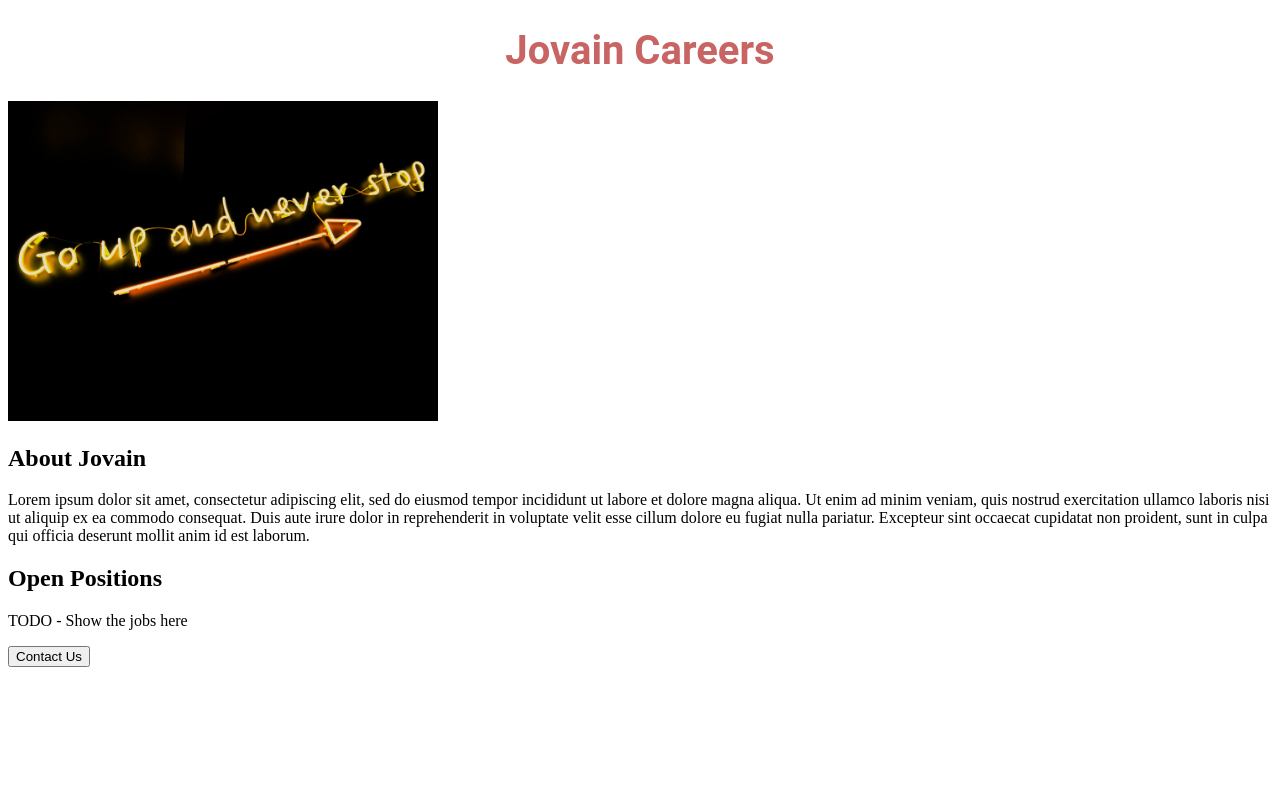
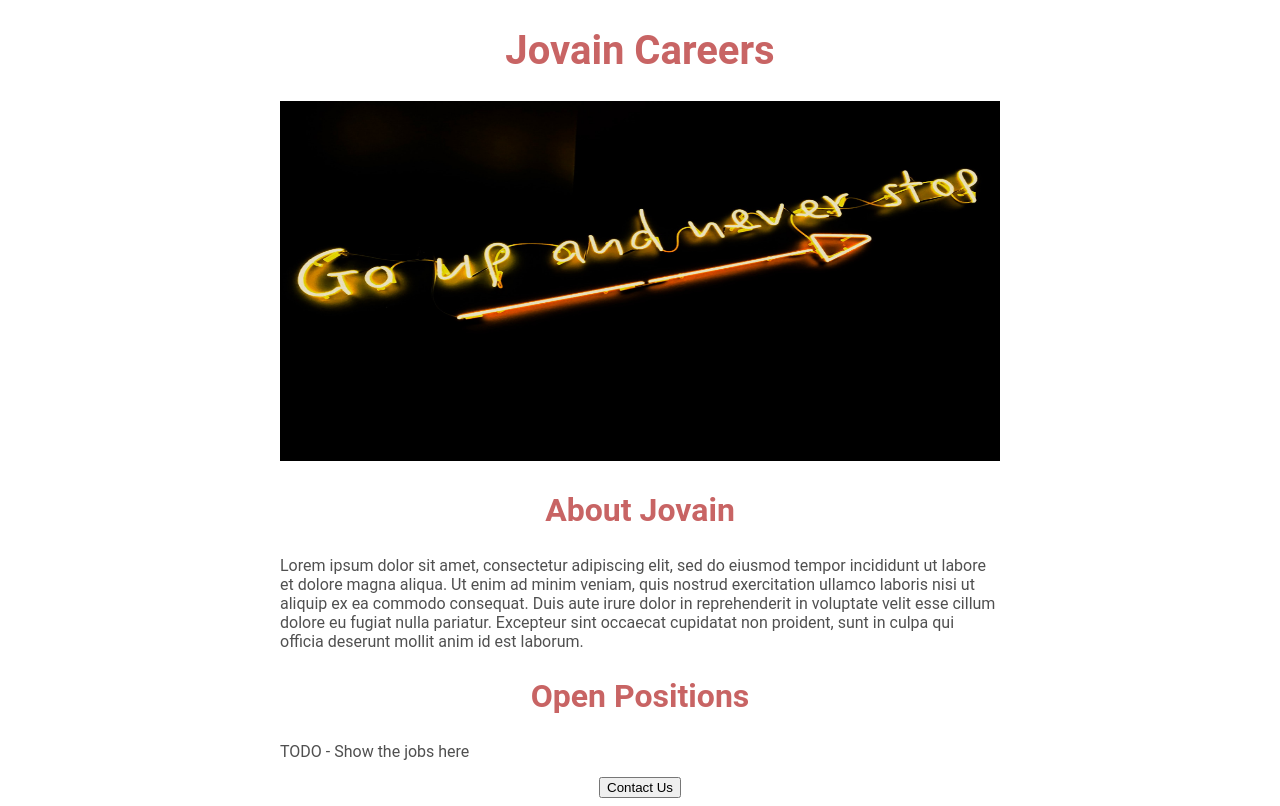
Before and after one commit to Reetaupreti/jovain-career-website, a Flask app: page / in a window 1280 px wide. Before the commit the page ends 667 px from the top, so only its background shows below. Run offline with Flask 2, Linux system fonts and the light colour scheme.

Commit message:
html file added

```diff
--- a/templates/home.html
+++ b/templates/home.html
@@ -6,21 +6,44 @@
       h1{
         font-size: 40px;
         font-family: Roboto;
-        font weight: bold;
+        font-weight: bold;
         color: rgb(200, 100, 100);
         text-align:center;
+      }
+      h2{
+        font-family: Roboto;
+        font-size: 32px;
+        color: rgb(200,100,100);
+        text-align:center;
+      }
+      p{
+        font-family:Roboto;
+        color: rgb(80, 80, 80);
+
+      }
+      #container{
+        max-width:720px;
+        margin: 0 auto;
+      }
+      #banner{
+        width:100%;
+        height: 360px;
       }
     </style>
   </head>
     <body>
+      <div id="container">
+      <div>
       <h1>Jovain Careers</h1>
-    <img src="https://jovain-career-website.reetaupreti.repl.co/static/banner.jpg"
-      height="320">
+    <img id="banner" src="https://jovain-career-website.reetaupreti.repl.co/static/banner.jpg">
       <h2>About Jovain</h2>
       <p>Lorem ipsum dolor sit amet, consectetur adipiscing elit, sed do eiusmod tempor incididunt ut labore et dolore magna aliqua. Ut enim ad minim veniam, quis nostrud exercitation ullamco laboris nisi ut aliquip ex ea commodo consequat. Duis aute irure dolor in reprehenderit in voluptate velit esse cillum dolore eu fugiat nulla pariatur. Excepteur sint occaecat cupidatat non proident, sunt in culpa qui officia deserunt mollit anim id est laborum.
       </p>
       <h2>Open Positions</h2>
       <p>TODO - Show the jobs here</p>
+        <div style="text-align:center;">
       <button>Contact Us</button>
+        </div>
+      </div>
     </body>
 </html>
```
